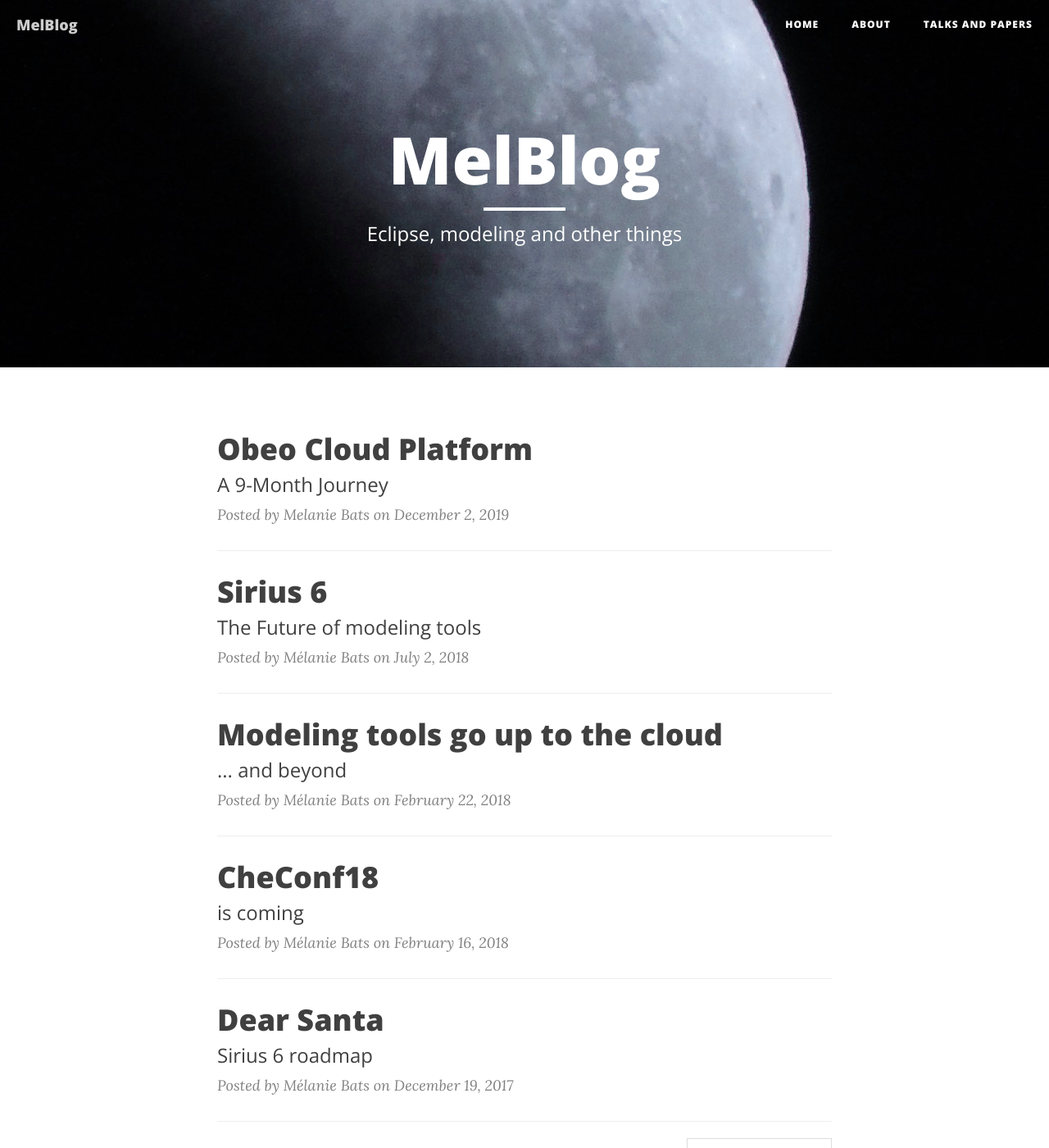
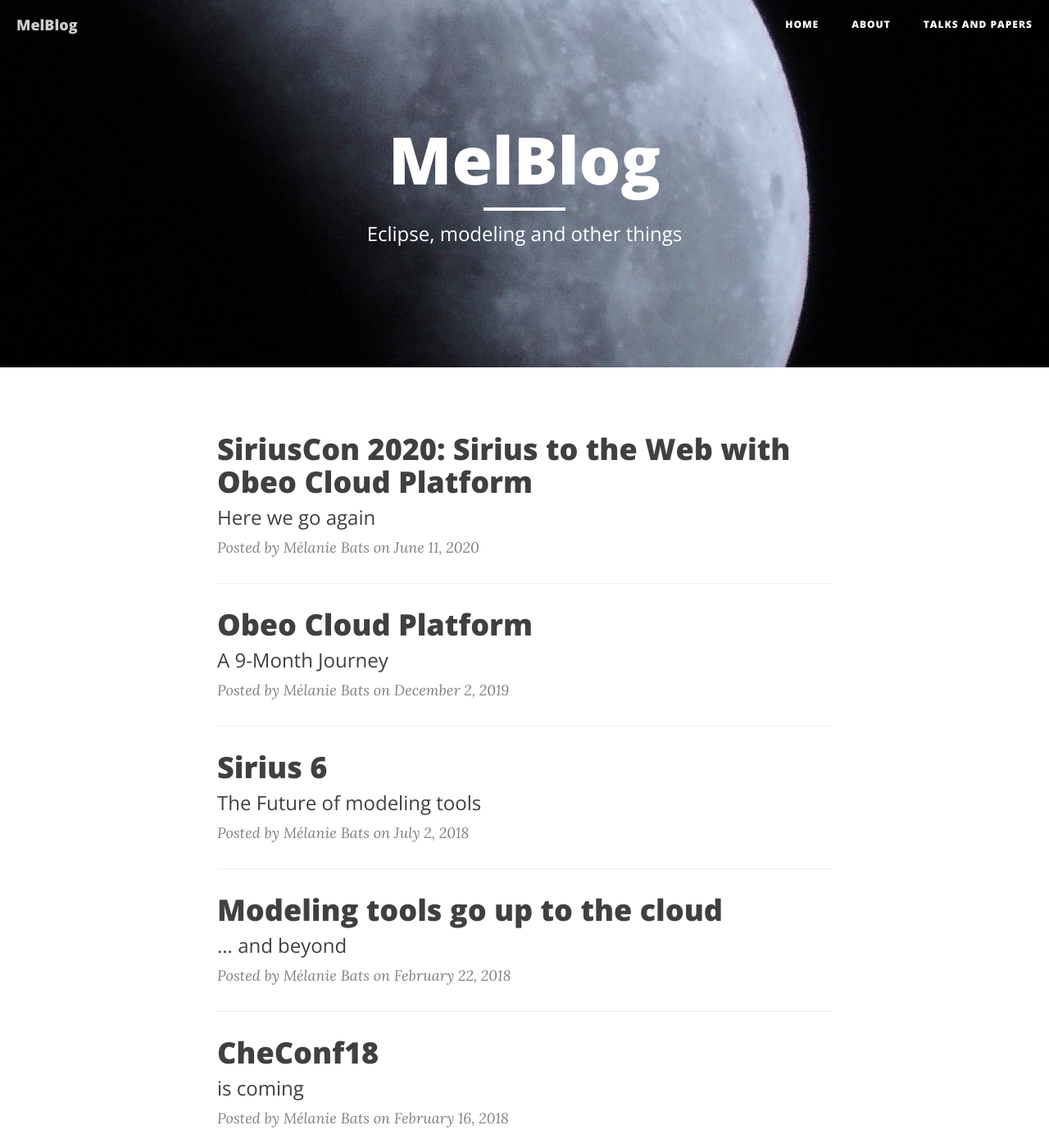
Before and after one commit to mbats/mbats.github.io, a Jekyll site: the page built from index.html, in a window 1280 px wide and 1400 px high. Shown: the whole window at 82% size. Built offline with Jekyll 4.4.1, drawn with Linux system fonts in a browser that asks for light colours; nearby versions of some CDN libraries; the list of posts is cut into pages by our own code; some of the changed lines change nothing that is shown.

Commit message:
SiriusCon2020

```diff
--- a/_posts/2019-12-02-ocp-9-month-journey.markdown
+++ b/_posts/2019-12-02-ocp-9-month-journey.markdown
@@ -3,7 +3,7 @@
 title: "Obeo Cloud Platform"
 subtitle: "A 9-Month Journey"
 date: 2019-12-02 10:00:00
-author: "Melanie Bats"
+author: "Mélanie Bats"
 header-img: "img/ocp-9month/post-bg.png"
 tags: [planet]
 ---
--- /dev/null
+++ b/_posts/2020-06-11-siriuscon.markdown
@@ -0,0 +1,49 @@
+---
+layout: post
+title: "SiriusCon 2020: Sirius to the Web with Obeo Cloud Platform"
+subtitle: "Here we go again"
+date: 2020-06-11 10:00:00
+author: "Mélanie Bats"
+header-img: "img/siriuscon2020/post-bg.png"
+tags: [planet]
+---
+
+_TLDR; On June 18th connect to @SiriusCon Live 2020 to watch a demo of the Obeo Cloud Platform._
+
+<i>“Mamma mia, does it show again <br/>
+My my, just how much I've missed you?“ <br/>
+[Mamma Mia](https://youtu.be/unfzfe8f9NI) <br/></i>
+
+On the 18th of June, I will have the pleasure of presenting the Obeo Cloud Platform, with my co-speaker [Stéphane Bégaudeau](https://twitter.com/sbegaudeau), at [SiriusCon Live 2020](https://www.siriuscon.org/).
+
+After such a long time, it is great to be able to connect with the [Eclipse Sirius](http://eclipse.org/sirius) community.
+
+If you have to create a graphical modeling workbench for your own DSL, then you know how powerful Sirius is to help you design your own modeler based on EMF. In just a few hours, you get a modeling studio dedicated to your own domain.
+The main issue faced by our customers arises when they need to distribute the bundle to their end users. A truly effective deployment is difficult to come by. Many struggle to either deploy or maintain their solution. And their team are feeling the pinch.
+
+To solve these challenges, I am excited to demonstrate the Obeo Cloud Platform (OCP), the Cloud-based solution developed by Obeo for deploying modeling tools on the web. With OCP Modeler, modeling tools developed with Sirius can be installed on a Cloud server and are rendered in a web browser. Our purpose is to carry the spirit of Sirius.
+What our users typically love in Sirius is:
+the ability to define your modeling workbench in a configuration file,
+no code generation involved as everything is interpreted at runtime,
+flexible even for complex models.
+So we kept all those principles and now allow you to easily define workbenches running in the cloud.
+We rebuilt the Sirius runtime from the ground up, for the long haul.
+
+I've been talking about it for a long time now! And we’re really proud to show that OCP is available and working today, so our talk will be purely a live demo: no slides (almost), no bullet points, not feature lists: just us, showing the capabilities of this modeling environment!
+
+![OCP Modeler](/img/siriuscon2020/ocp.png "OCP Modeler")
+
+We will give you as well an overview of the context, the roadmap and how OCP Modeler positions with Sirius.
+
+Referring to ABBA’s words, take a chance on OCP!
+
+<i>“Honey I'm still free <br/>
+Take a chance on me <br/>
+Gonna do my very best, baby can't you see <br/>
+Gotta put me to the test, take a chance on me“ <br/>
+[Take a chance on me](https://youtu.be/-crgQGdpZR0) <br/></i>
+
+During SiriusCon 2020, we will not only demonstrate OCP, but also make a big announcement about its future. So, attend SiriusCon and be in for a huge surprise!
+In the meantime, as a preparation, [you can dance, you can djibe](https://youtu.be/xFrGuyw1V8s) (and no even if I am a big #ABBAFan I will not do my talk in a fancy glittering costume… neither Stéphane even if it could be very memorable :)).
+
+![Dancing](/img/siriuscon2020/dancing.jpg "Dancing")
```
Also changed, not shown: img/siriuscon2020/dancing.jpg (added), img/siriuscon2020/ocp.png (added), img/siriuscon2020/post-bg.jpg (added), img/siriuscon2020/post-bg.png (added).
